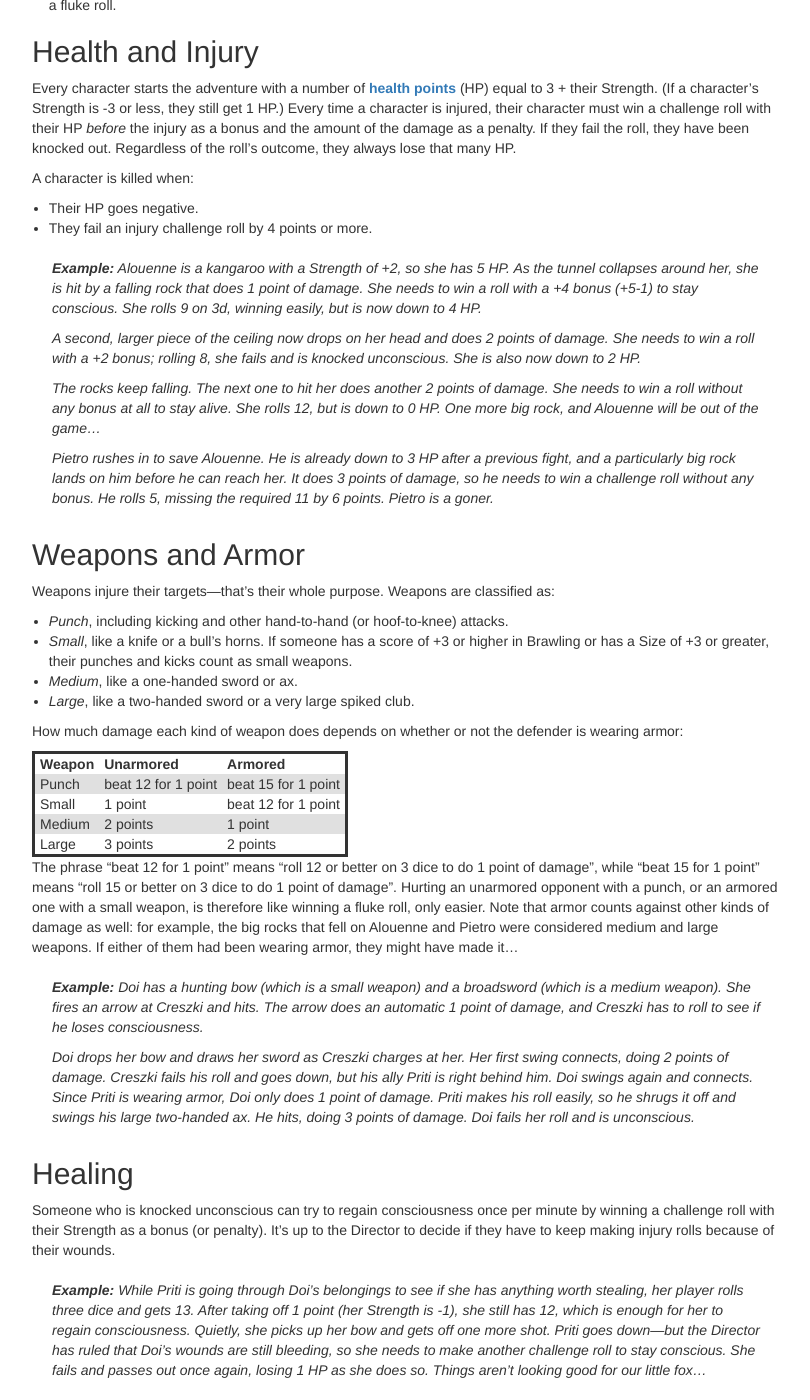
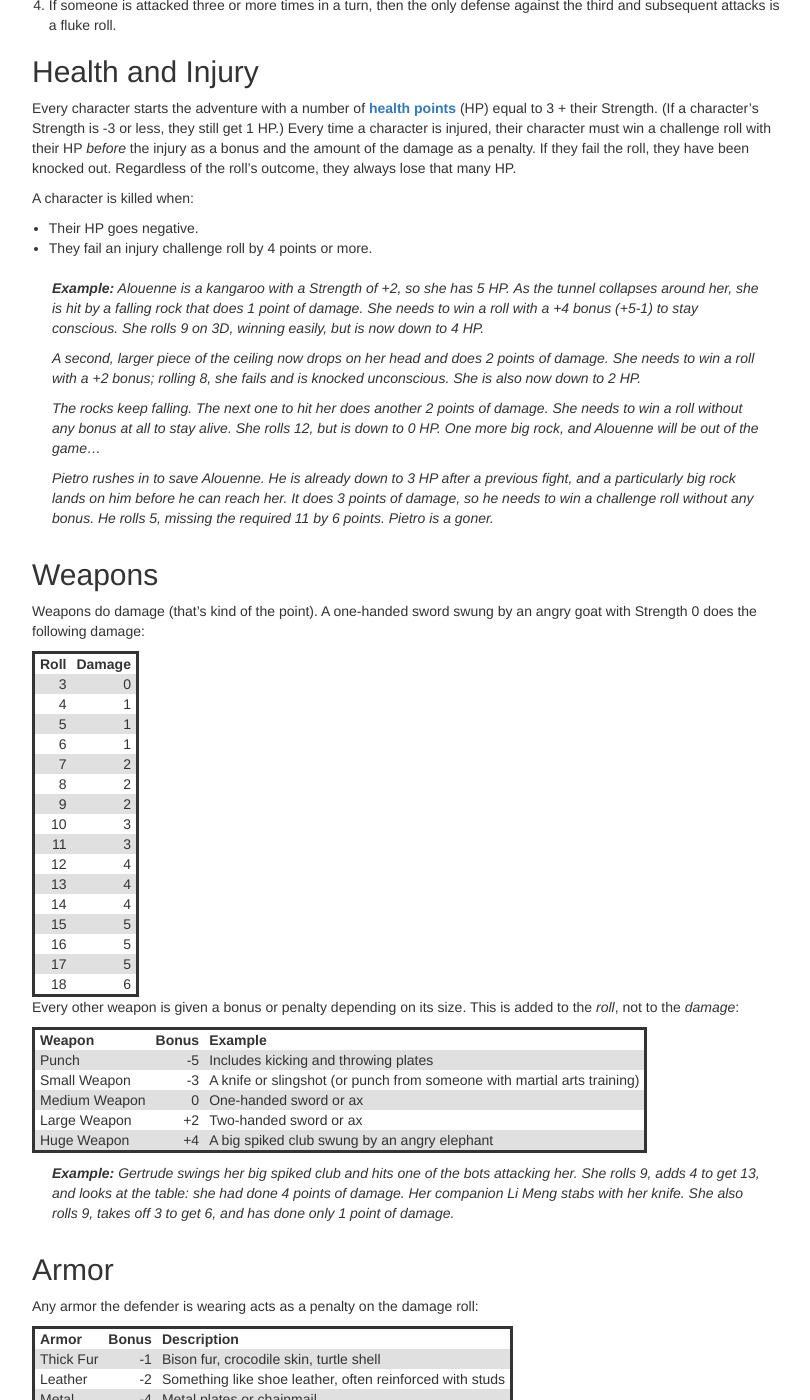
Before and after one commit to gvwilson/sensibleadventures, a Jekyll site: the page built from shapers/shapers.md, in a window 1280 px wide and 1400 px high, scrolled down 9788 px. Shown: the whole window, without its empty margins (38-848 px from the left). Built offline with Jekyll 4.4.1, drawn with Linux system fonts in a browser that asks for light colours; nearby versions of some CDN libraries; library files that are not in the unit come from our copies; some of the changed text lies outside the part shown.

Commit message:
Rethinking damage

```diff
--- a/shapers/shapers.md
+++ b/shapers/shapers.md
@@ -82,8 +82,9 @@
     A character with a low Intellect isn't stupid---she just isn't good at logic puzzles.
 
 -   **Awareness** (AWR):
-    How well the character notices their surroundings.
-    (As any parent can tell you, paying attention is very different from just seeing or hearing...)
+    How well the character notices things in their surroundings,
+    which depends on eyesight, hearing, sense of smell, and actually paying attention
+    (which any parent can tell you is very different from just seeing or hearing).
     If the character has exceptionally good or bad eyesight, hearing, or a sense of smell,
     they may have a separating rating for that,
     just as they do for height and weight.
@@ -98,8 +99,11 @@
 
 > **Example:**
 > Gertrude is big and healthy,
-> but not good with her hands and somewhat near-sighted
-> (which isn't surprising, considering that she's an elephant).
+> so she has bonuses for Size and Fitness,
+> but not good with her hands,
+> which means a penalty for Dexterity,
+> and like most elephants is somewhat near-sighted,
+> which means a penalty for Awareness.
 > Her ratings are:
 > - Size: +3
 > - Fitness: +1
@@ -143,9 +147,9 @@
 > her total is only 8,
 > so she has failed.
 
-We often write "3d+X" or "3d-X" to mean
+We often write "3D+X" or "3D-X" to mean
 "three dice plus or minus X",
-so the roll above would be written "3d-3".
+so the roll above would be written "3D-3".
 
 > **Example:**
 > Panicking slightly,
@@ -153,7 +157,7 @@
 > The Director decides that the difficulty is 0
 >(it's neither particularly tough or fairly fragile),
 > and her Strength is +4,
-> so Gertrude needs to get 11 or more or 3d+4.
+> so Gertrude needs to get 11 or more or 3D+4.
 > She rolls 3 dice and gets a total of 11 once again.
 > After adding 4 for her Strength, her total is 15,
 > and the delicate clockwork is now so much scrap metal.
@@ -245,7 +249,7 @@
 
 | SIZ | FIT | DEX | INT | AWR |
 | --: | --: | --: | --: | --: |
-| +3  | 0   | -2  | 0   | -2  |
+| +2  | 0   | -2  | 0   | -1  |
 
 Bears are deeply spiritual animals,
 apt to halt in the middle of combat and ask,
@@ -261,7 +265,7 @@
 
 | SIZ | FIT | DEX | INT | AWR |
 | --: | --: | --: | --: | --: |
-| +3  | 0   | -4  | 0   | -2  |
+| +2  | 0   | -4  | 0   | 0   |
 
 Bison are rarely found on their own---in fact,
 most suffer from acute isolophobia (a fear of being alone).
@@ -275,7 +279,7 @@
 
 | SIZ | FIT | DEX | INT | AWR |
 | --: | --: | --: | --: | --: |
-| 0   | 0   | -2  | -1  | -1  |
+| 0   | 0   | -2  | -1  | 0   |
 
 Crocodiles are slow moving,
 except when they're not,
@@ -645,8 +649,8 @@
 (they're a slower learner).
 
 -   Raising a skill from None to -4 costs 1 point.
--   Each raise costs 1 point, up to an increase by 3 levels.
--   Every raise after an increase by 3 levels costs 2 points.
+-   Each raise thereafter costs 1 point, up to an increase to +3.
+-   Every raise after +3 costs 2 points.
 
 > **Example:**
 > Garree's features are:
@@ -665,12 +669,11 @@
 > | Brawling    | +1      | +3       | 2            |
 > | Climbing    | +2      | +3       | 1            |
 > | Hiding      | +2      | +3       | 1            |
-> | Stealth     | +2      | +4       | 2            |
+> | Stealth     | +2      | +4       | 3            |
 > | Swimming    | -3      |          |              |
 > | Throwing    | +1      |          |              |
-> | Bow         | -4      | -2       | 2            |
-> | First Aid   | -1      | -1       | 3            |
-> | Stage Magic | None    | -5       | 1            |
+> | Bow         | -4      | -2       | 3            |
+> | First Aid   | -3      | -1       | 2            |
 
 The Director may occasionally allow players to choose Skills that are not in the master list.
 For example,
@@ -792,7 +795,7 @@
 > As the tunnel collapses around her,
 > she is hit by a falling rock that does 1 point of damage.
 > She needs to win a roll with a +4 bonus (+5-1) to stay conscious.
-> She rolls 9 on 3d, winning easily,
+> She rolls 9 on 3D, winning easily,
 > but is now down to 4 HP.
 >
 > A second, larger piece of the ceiling now drops on her head and does 2 points of damage.
@@ -816,55 +819,57 @@
 > missing the required 11 by 6 points.
 > Pietro is a goner.
 
-## Weapons and Armor
+## Weapons
 
-Weapons injure their targets---that's their whole purpose.
-Weapons are classified as:
+Weapons do damage (that's kind of the point).
+A one-handed sword swung by an angry goat with Strength 0 does the following damage:
 
--   *Punch*, including kicking and other hand-to-hand (or hoof-to-knee) attacks.
--   *Small*, like a knife or a bull's horns.
-    If someone has a score of +3 or higher in Brawling or has a Size of +3 or greater,
-    their punches and kicks count as small weapons.
--   *Medium*, like a one-handed sword or ax.
--   *Large*, like a two-handed sword or a very large spiked club.
+| Roll | Damage |
+| ---: | -----: |
+| 3    |      0 |
+| 4    |      1 |
+| 5    |      1 |
+| 6    |      1 |
+| 7    |      2 |
+| 8    |      2 |
+| 9    |      2 |
+| 10   |      3 |
+| 11   |      3 |
+| 12   |      4 |
+| 13   |      4 |
+| 14   |      4 |
+| 15   |      5 |
+| 16   |      5 |
+| 17   |      5 |
+| 18   |      6 |
 
-How much damage each kind of weapon does depends on whether or not the defender is wearing armor:
+Every other weapon is given a bonus or penalty depending on its size.
+This is added to the *roll*,
+not to the *damage*:
 
-| Weapon | Unarmored          | Armored             |
-| ------ | ------------------ | ------------------- |
-| Punch  | beat 12 for 1 point| beat 15 for 1 point |
-| Small  | 1 point            | beat 12 for 1 point |
-| Medium | 2 points           | 1 point             |
-| Large  | 3 points           | 2 points            |
-
-The phrase "beat 12 for 1 point" means "roll 12 or better on 3 dice to do 1 point of damage",
-while "beat 15 for 1 point" means "roll 15 or better on 3 dice to do 1 point of damage".
-Hurting an unarmored opponent with a punch,
-or an armored one with a small weapon,
-is therefore like winning a fluke roll,
-only easier.
-Note that armor counts against other kinds of damage as well:
-for example,
-the big rocks that fell on Alouenne and Pietro were considered medium and large weapons.
-If either of them had been wearing armor,
-they might have made it...
+| Weapon           | Bonus | Example |
+| ---------------- | ----: | ------- |
+| Punch            |    -5 | Includes kicking and throwing plates |
+| Small Weapon     |    -3 | A knife or slingshot (or punch from someone with martial arts training) |
+| Medium Weapon    |     0 | One-handed sword or ax |
+| Large Weapon     |    +2 | Two-handed sword or ax |
+| Huge Weapon      |    +4 | A big spiked club swung by an angry elephant |
 
 > **Example:**
-> Doi has a hunting bow (which is a small weapon) and a broadsword (which is a medium weapon).
-> She fires an arrow at Creszki and hits.
-> The arrow does an automatic 1 point of damage,
-> and Creszki has to roll to see if he loses consciousness.
->
-> Doi drops her bow and draws her sword as Creszki charges at her.
-> Her first swing connects, doing 2 points of damage.
-> Creszki fails his roll and goes down, but his ally Priti is right behind him.
-> Doi swings again and connects.
-> Since Priti is wearing armor,
-> Doi only does 1 point of damage.
-> Priti makes his roll easily,
-> so he shrugs it off and swings his large two-handed ax.
-> He hits, doing 3 points of damage.
-> Doi fails her roll and is unconscious.
+> Gertrude swings her big spiked club and hits one of the bots attacking her.
+> She rolls 9, adds 4 to get 13, and looks at the table: she had done 4 points of damage.
+> Her companion Li Meng stabs with her knife.
+> She also rolls 9, takes off 3 to get 6, and has done only 1 point of damage.
+
+## Armor
+
+Any armor the defender is wearing acts as a penalty on the damage roll:
+
+| Armor     | Bonus | Description |
+| --------  | ----: | ----------- |
+| Thick Fur | -1    | Bison fur, crocodile skin, turtle shell |
+| Leather   | -2    | Something like shoe leather, often reinforced with studs |
+| Metal     | -4    | Metal plates or chainmail |
 
 ## Healing
 
```
Also changed, not shown: other parts of shapers/shapers.md (+1 -1 lines).
